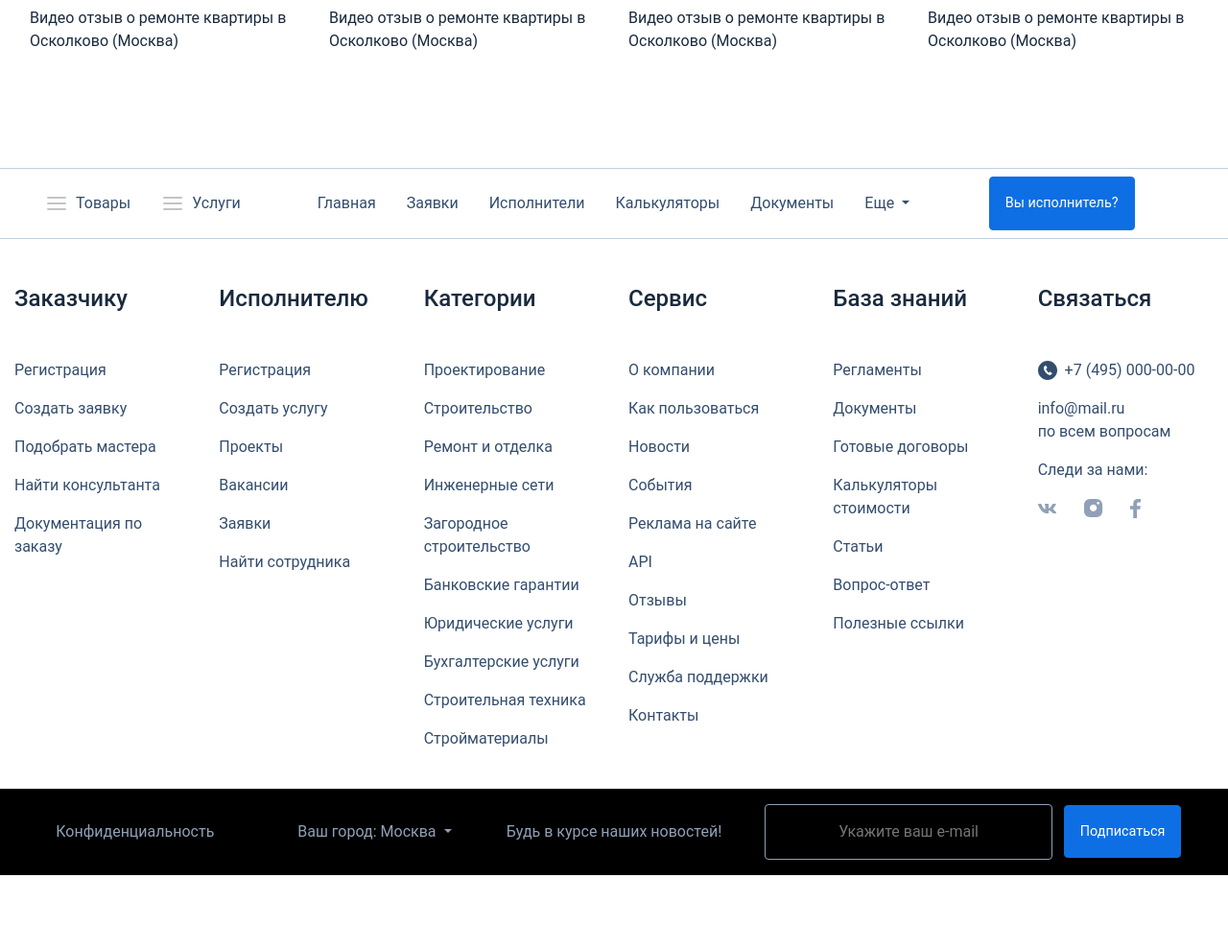
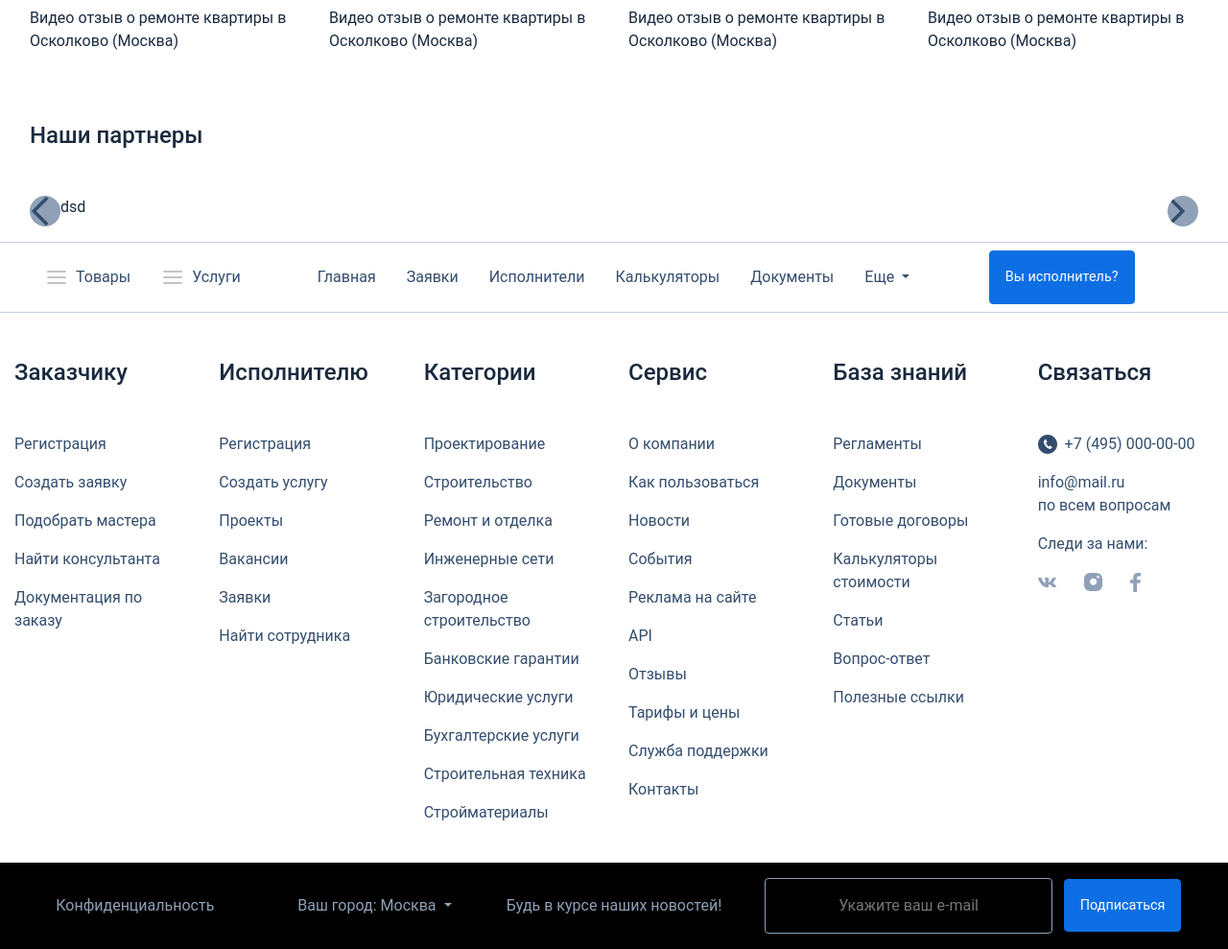
Before and after one commit to sbrepo2022/stroyday_site, a PHP site: page / in a window 1280 px wide; the page is wider, and only the part inside the window is pictured. Shown: the part 4053-5042 px from the top of that part at 96% size. Before the commit the page ends 4965 px from the top of that part, so only its background shows below. Run offline with PHP 8.4, Linux system fonts and the light colour scheme.

Commit message:
started partneships

```diff
--- a/css/elements.css
+++ b/css/elements.css
@@ -190,3 +190,13 @@
 	background-size: contain;
 	overflow: hidden;
 }
+
+.round-button {
+	background-color: var(--color-gray);
+	width: 2rem;
+	height: 2rem;
+	border-radius: 1rem;
+
+	background-size: contain;
+	background-repeat: no-repeat;
+}
--- a/css/icons.css
+++ b/css/icons.css
@@ -78,6 +78,13 @@
 	background-image: url(../resources/icons/facebook.svg);
 }
 
+.left-arrow-icon {
+	background-image: url(../resources/icons/left-arrow.svg);
+}
+
+.right-arrow-icon {
+	background-image: url(../resources/icons/right-arrow.svg);
+}
 
 /* checkboxes */
 @keyframes animTouch {
--- a/index.html
+++ b/index.html
@@ -852,7 +852,7 @@
                         </div>
                     </div>
 
-                    <div class="row mb-6">
+                    <div class="row mb-5">
                         <!-- review 1 -->
                         <div class="col-xl-3 col-lg-6 col-12 mb-4">
                             <div class="wrapper-16-9 mb-2">
@@ -892,6 +892,22 @@
                             </div>
                             <div class="line-clamp-3">Видео отзыв о ремонте квартиры в Осколково (Москва)</div>
                         </div>
+                    </div>
+
+                    <div class="row mb-5">
+                        <div class="col">
+                            <span class="h4 weight-500 mr-4">Наши партнеры</span>
+                        </div>
+                    </div>
+
+                    <div class="row">
+                    	<div class="col d-flex">
+                    		<a class="round-button left-arrow-icon my-auto" href="#"></a>
+                    		<div class="flex-grow-1">
+                    			dsd
+                    		</div>
+                    		<a class="round-button right-arrow-icon my-auto" href="#"></a>
+                    	</div>
                     </div>
 
 	        	</div>
```
Also changed, not shown: resources/icons/left-arrow.svg (added), resources/icons/right-arrow.svg (added).
